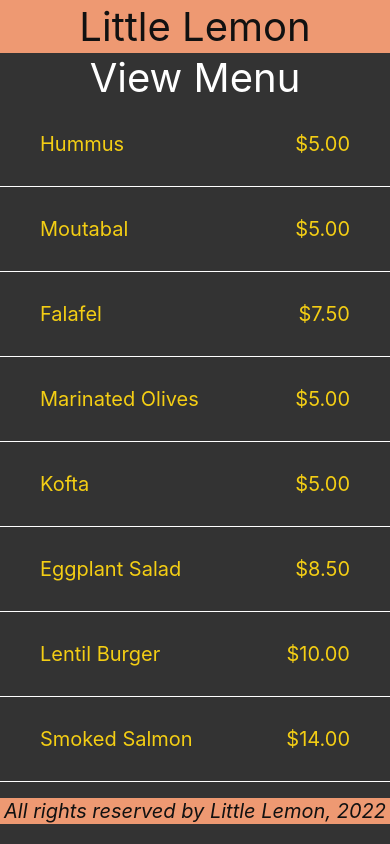
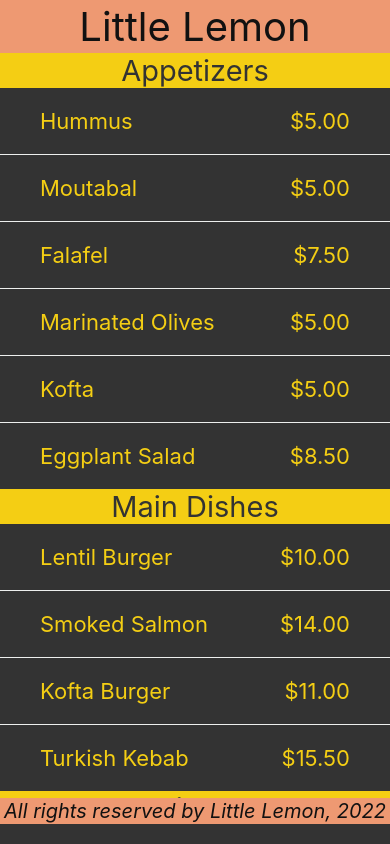
Before and after one commit to archit-sehgal/CoursersReactNative_Project1, a React Native app: screen / in a window 390 px wide. Built offline with nearby package versions, Linux system fonts and the light colour scheme.

Commit message:
update- added section list for rendering menu items

```diff
--- a/components/LittleLemonContent.js
+++ b/components/LittleLemonContent.js
@@ -1,50 +1,72 @@
-import { Text, View, Image, ScrollView, TextInput, FlatList, StyleSheet } from "react-native"
+import { Text, View, Image, ScrollView, TextInput, SectionList, StyleSheet } from "react-native"
 import { useState } from "react"
 export default function LittleLemonContent() {
     const itemstodisplay = [
-        { name: 'Hummus', price: '$5.00', id: '1A' },
-        { name: 'Moutabal', price: '$5.00', id: '2B' },
-        { name: 'Falafel', price: '$7.50', id: '3C' },
-        { name: 'Marinated Olives', price: '$5.00', id: '4D' },
-        { name: 'Kofta', price: '$5.00', id: '5E' },
-        { name: 'Eggplant Salad', price: '$8.50', id: '6F' },
-        { name: 'Lentil Burger', price: '$10.00', id: '7G' },
-        { name: 'Smoked Salmon', price: '$14.00', id: '8H' },
-        { name: 'Kofta Burger', price: '$11.00', id: '9I' },
-        { name: 'Turkish Kebab', price: '$15.50', id: '10J' },
-        { name: 'Fries', price: '$3.00', id: '11K' },
-        { name: 'Buttered Rice', price: '$3.00', id: '12L' },
-        { name: 'Bread Sticks', price: '$3.00', id: '13M' },
-        { name: 'Pita Pocket', price: '$3.00', id: '14N' },
-        { name: 'Lentil Soup', price: '$3.75', id: '15O' },
-        { name: 'Greek Salad', price: '$6.00', id: '16Q' },
-        { name: 'Rice Pilaf', price: '$4.00', id: '17R' },
-        { name: 'Baklava', price: '$3.00', id: '18S' },
-        { name: 'Tartufo', price: '$3.00', id: '19T' },
-        { name: 'Tiramisu', price: '$5.00', id: '20U' },
-        { name: 'Panna Cotta', price: '$5.00', id: '21V' },
+        {
+            title: 'Appetizers',
+            data: [
+                { name: 'Hummus', price: '$5.00' },
+                { name: 'Moutabal', price: '$5.00' },
+                { name: 'Falafel', price: '$7.50' },
+                { name: 'Marinated Olives', price: '$5.00' },
+                { name: 'Kofta', price: '$5.00' },
+                { name: 'Eggplant Salad', price: '$8.50' },
+            ],
+        },
+        {
+            title: 'Main Dishes',
+            data: [
+                { name: 'Lentil Burger', price: '$10.00' },
+                { name: 'Smoked Salmon', price: '$14.00' },
+                { name: 'Kofta Burger', price: '$11.00' },
+                { name: 'Turkish Kebab', price: '$15.50' },
+            ],
+        },
+        {
+            title: 'Sides',
+            data: [
+                { name: 'Fries', price: '$3.00', id: '11K' },
+                { name: 'Buttered Rice', price: '$3.00' },
+                { name: 'Bread Sticks', price: '$3.00' },
+                { name: 'Pita Pocket', price: '$3.00' },
+                { name: 'Lentil Soup', price: '$3.75' },
+                { name: 'Greek Salad', price: '$6.00' },
+                { name: 'Rice Pilaf', price: '$4.00' },
+            ],
+        },
+        {
+            title: 'Desserts',
+            data: [
+                { name: 'Baklava', price: '$3.00' },
+                { name: 'Tartufo', price: '$3.00' },
+                { name: 'Tiramisu', price: '$5.00' },
+                { name: 'Panna Cotta', price: '$5.00' },
+            ],
+        },
     ];
-    const seperator = () => <View style={menuStyles.seperator}></View>
-    const header = () => <Text style={menuStyles.headerText}>View Menu</Text>
-    const footer = ()=><Text style={menuStyles.footerText}>All rights reserved by lemon tree</Text>
-    const Item = ({ name, price }) => {
-        return (
-            <View style={menuStyles.innerContainer}>
-                <Text style={menuStyles.itemText}>{name}</Text>
-                <Text style={menuStyles.itemText}>{price}</Text>
-            </View>)
-    }
 
+    const separator = () => (<Text style={menuStyles.separator}></Text>)
+    // const footer=()=>(<Text style={menuStyles.footerText}>All rights reserved</Text>)
+
+    const Item = ({ name, price }) => (
+        <View style={menuStyles.innerContainer}>
+            <Text style={menuStyles.itemText}>{name}</Text>
+            <Text style={menuStyles.itemText}>{price}</Text>
+        </View>
+    )
     const renderItem = ({ item }) => <Item name={item.name} price={item.price} />
+    const renderSectionHeader = ({ section: { title } }) => (
+        <View style={menuStyles.headerStyle}>
+            <Text style={menuStyles.sectionHeader}>{title}</Text>
+        </View>
+    )
 
     return (
         <View style={menuStyles.container}>
-            <FlatList data={itemstodisplay}
-                keyExtractor={(item) => item.id}
+            <SectionList sections={itemstodisplay}
                 renderItem={renderItem}
-                ItemSeparatorComponent={seperator}
-                ListHeaderComponent={header}
-                ListFooterComponent={footer} />
+                renderSectionHeader={renderSectionHeader}
+                ItemSeparatorComponent={separator} />
         </View>
     )
 }
@@ -54,29 +76,32 @@
     },
     innerContainer: {
         paddingHorizontal: 40,
-        paddingVertical: 30,
-        backgroundColor: ' #EE9972',
+        paddingVertical: 20,
+        backgroundColor: '#333333',
         flexDirection: "row",
         justifyContent: "space-between"
     },
-    headerText: {
-        color: 'white',
-        fontSize: 40,
+    sectionHeader: {
+        color: '#333333',
+        fontSize: 29,
         flexWrap: 'wrap',
         textAlign: 'center',
     },
     itemText: {
         color: '#F4CE14',
+        fontSize: 22,
+    },
+    separator: {
+        borderBottomWidth: 1,
+        borderColor: '#EDEFEE',
+    },
+    footerText: {
+        color: '#EDEFEE',
         fontSize: 20,
+        flexWrap: 'wrap',
+        textAlign: 'center',
     },
-    seperator: {
-        borderBottomWidth: .5,
-        borderBottomColor: "#fff"
-    },
-    footerText:{
-        fontSize:18,
-        color:"#fff",
-        padding:10,
-        textAlign:"center"
-    }
+    headerStyle: {
+        backgroundColor: '#F4CE14',
+      }
 });
```
